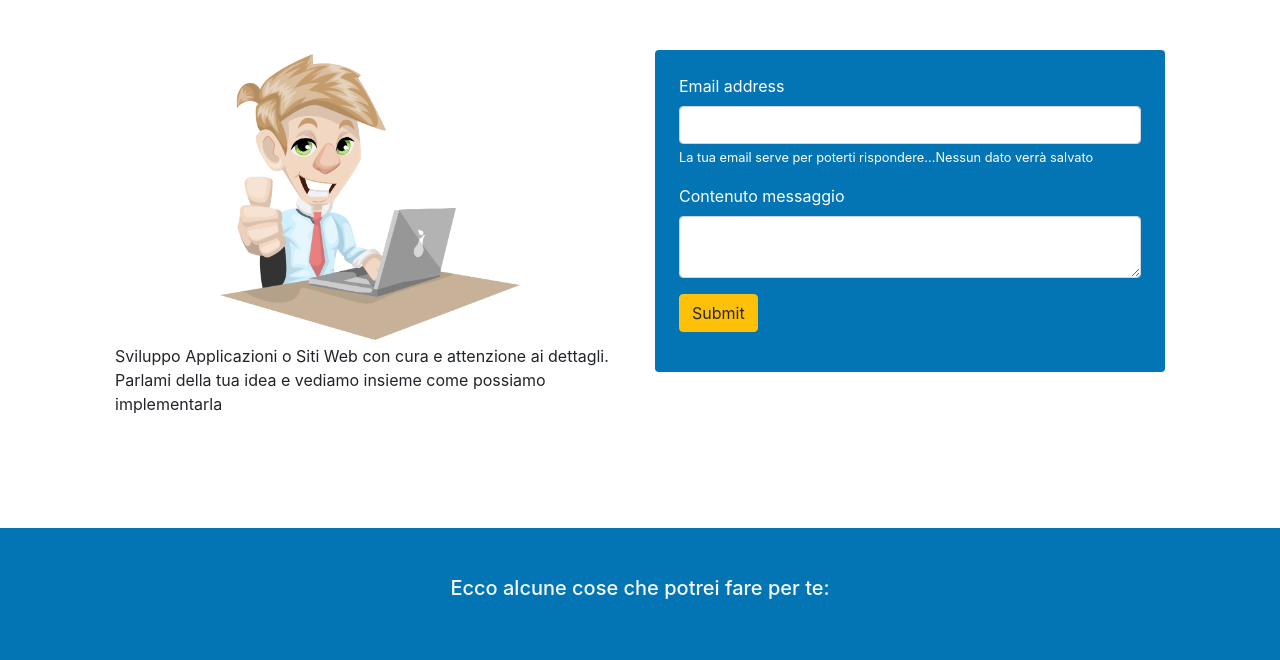
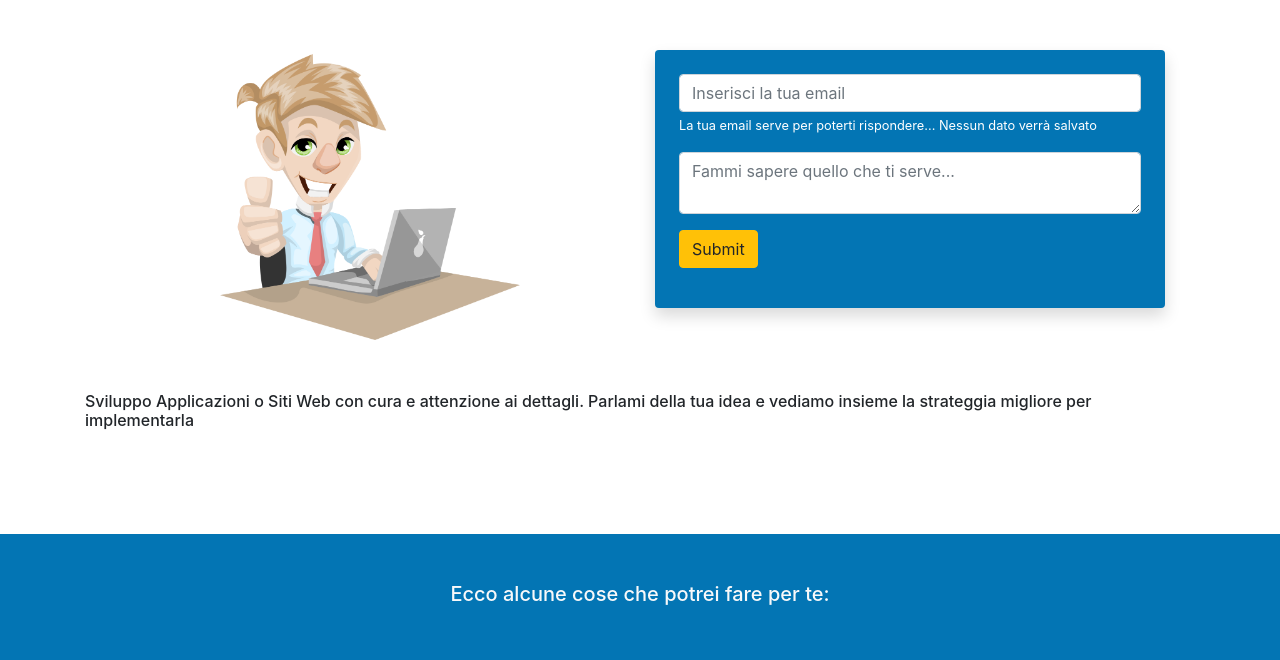
Before and after one commit to uterc/u-dev.it, a plain HTML site: page index.html in a window 1280 px wide. Shown: the part 140-800 px from the top of the page. Drawn offline with nearby package versions, Linux system fonts and the light colour scheme.

Commit message:
prima modifica footer

```diff
--- a/index.html
+++ b/index.html
@@ -39,26 +39,26 @@
   </nav>
   <div class="container pb-5 mt-5">
     <div id="section1" class="mt-5 bg-gradient-light pt-5">
-      <h1 class="text-center h2 color-orange font-marker">Insieme diamo vita<br class="d-block d-lg-none">alle tue idee</h1>
+      <h1 class="text-center h2 color-orange font-marker">Insieme diamo vita <br class="d-block d-lg-none">alle tue idee</h1>
       <div class="row container mx-auto pt-5">
         <div class="col-lg-6 col-md-12 mx-auto">
           <img id="header-img" src="img/man-1459246.png" class="m-1 w300 d-block mx-auto" alt="foto viso" />
-          <p class="d-none d-sm-block">Sviluppo Applicazioni o Siti Web con cura e attenzione ai dettagli.
-          Parlami della tua idea e vediamo insieme come possiamo implementarla</p>
+          <p class="d-block h6 pt-5 d-sm-none">Sviluppo Applicazioni o Siti Web con cura e attenzione ai dettagli.
+            Parlami della tua idea e vediamo insieme la strateggia migliore per implementarla</p>
         </div>
         <div class="col-lg-6 col-md-12">
-          <div>
+          <div >
               <form form id="my-form"
   action="https://formspree.io/xeqlyagk"
-  method="POST" class="d-none rounded text-white d-sm-block bg-dark-blue p-4">
+  method="POST" class="d-none shadow rounded text-white d-sm-block bg-dark-blue p-4">
               <div class="form-group">
-                <label for="my-form">Email address</label>
-                <input type="email" name="email" class="form-control " id="my-form" aria-describedby="emailHelp">
-                <small id="emailHelp" class="form-text text-white ">La tua email serve per poterti rispondere...Nessun dato verrà salvato</small>
+                <!-- <label for="my-form">Email address</label> -->
+                <input type="email" name="email" placeholder="Inserisci la tua email" class="form-control " id="my-form" aria-describedby="emailHelp">
+                <small id="emailHelp" class="form-text text-white ">La tua email serve per poterti rispondere... Nessun dato verrà salvato</small>
               </div>
               <div class="form-group">
-                <label for="textarea">Contenuto messaggio</label>
-                <textarea class="form-control" name="message" id="textarea"></textarea>
+                <!-- <label for="textarea">Contenuto messaggio</label> -->
+                <textarea class="form-control" placeholder="Fammi sapere quello che ti serve..." name="message" id="textarea"></textarea>
               </div>
               <button  class="btn btn-warning" class="my-form-button">Submit</button>
               <p id="my-form-status" class="text-white"></p>
@@ -70,6 +70,9 @@
         </div>
       </div>
     </div>
+    <p class="d-none d-sm-block h6 pt-5">
+      Sviluppo Applicazioni o Siti Web con cura e attenzione ai dettagli.
+      Parlami della tua idea e vediamo insieme la strateggia migliore per implementarla</p>
   </div>
 
 
@@ -307,7 +310,10 @@
   </div>
 </section>
     <section id="footer" class="container-fluid bg-dark-blue ">
-
+      <p class="text-white">
+          Questo sito non contiene alcun tipo di cookie essendo statico, lo scopo e semplicemente di farmi conoscere e mettermi in
+          contatto con persone interessate a una collaborazione.
+      </p>
     </section>
     <script src="js/email.js"></script>
   <script src="https://code.jquery.com/jquery-3.4.1.slim.min.js"
```
